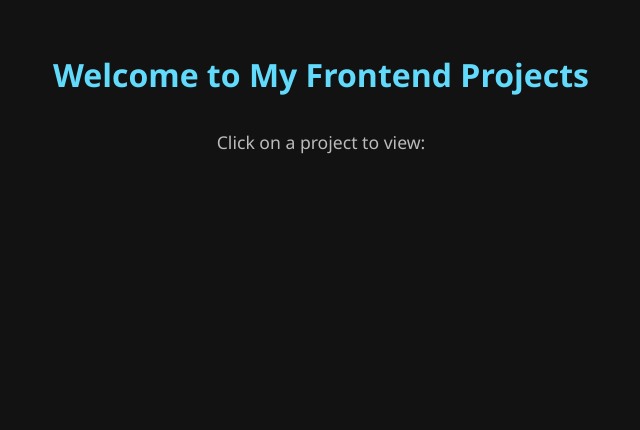
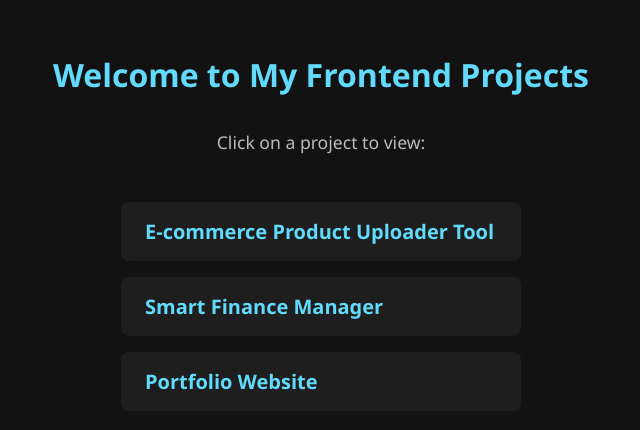
Before and after one commit to aravindakuthota/FrontEnd-Projects-, a plain HTML site: page index.html in a window 1280 px wide. Shown: the whole page, without its empty margins (319-959 px from the left). Drawn offline with Linux system fonts and the light colour scheme.

Commit message:
Update index.html

```diff
--- a/index.html
+++ b/index.html
@@ -59,3 +59,21 @@
   <h1>Welcome to My Frontend Projects</h1>
   <p>Click on a project to view:</p>
   <ul>
+    <li>
+      <a href="https://your-project-link1.com" target="_blank" rel="noopener noreferrer">
+        E-commerce Product Uploader Tool
+      </a>
+    </li>
+    <li>
+      <a href="https://your-project-link2.com" target="_blank" rel="noopener noreferrer">
+        Smart Finance Manager
+      </a>
+    </li>
+    <li>
+      <a href="https://your-project-link3.com" target="_blank" rel="noopener noreferrer">
+        Portfolio Website
+      </a>
+    </li>
+  </ul>
+</body>
+</html>
```
